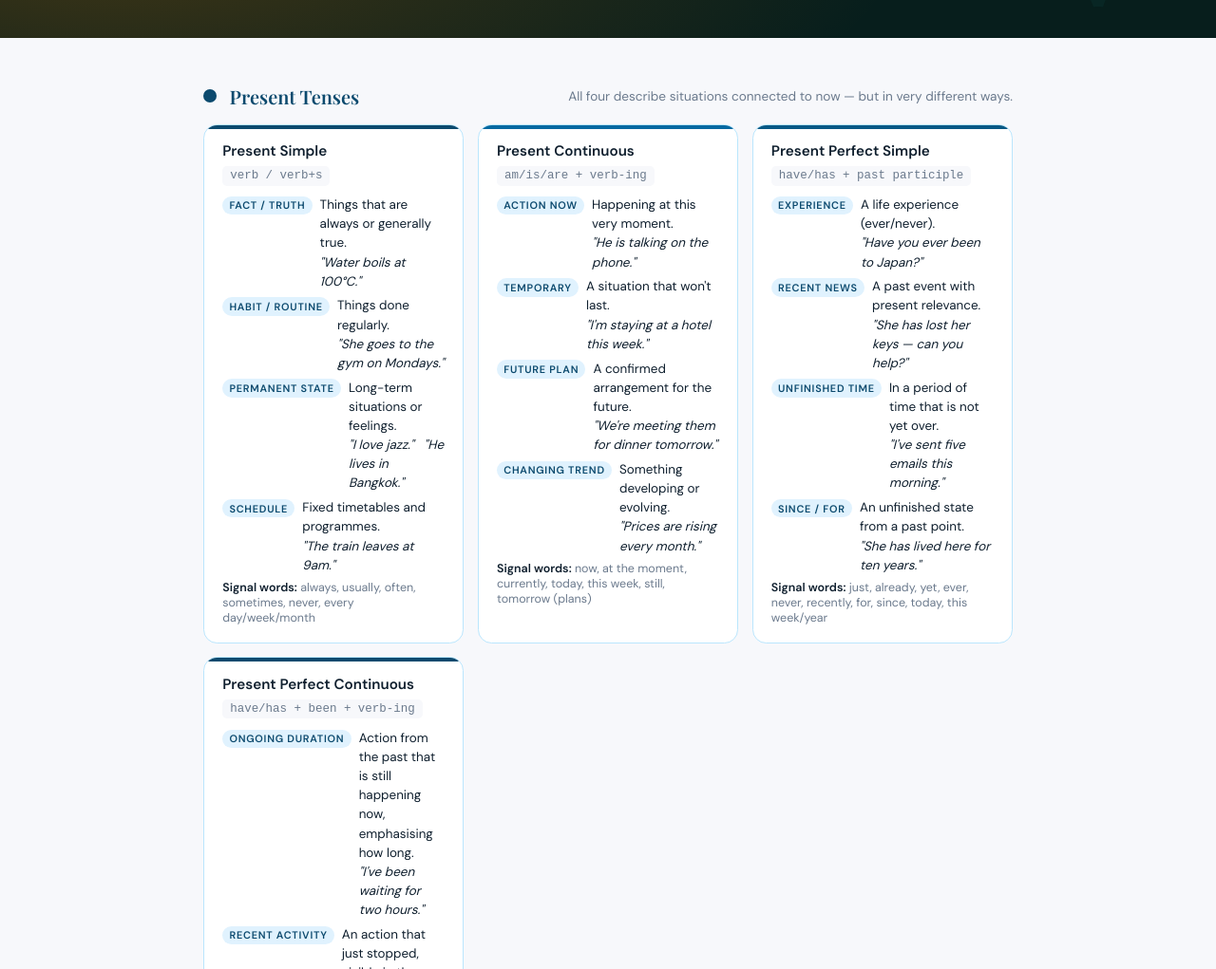
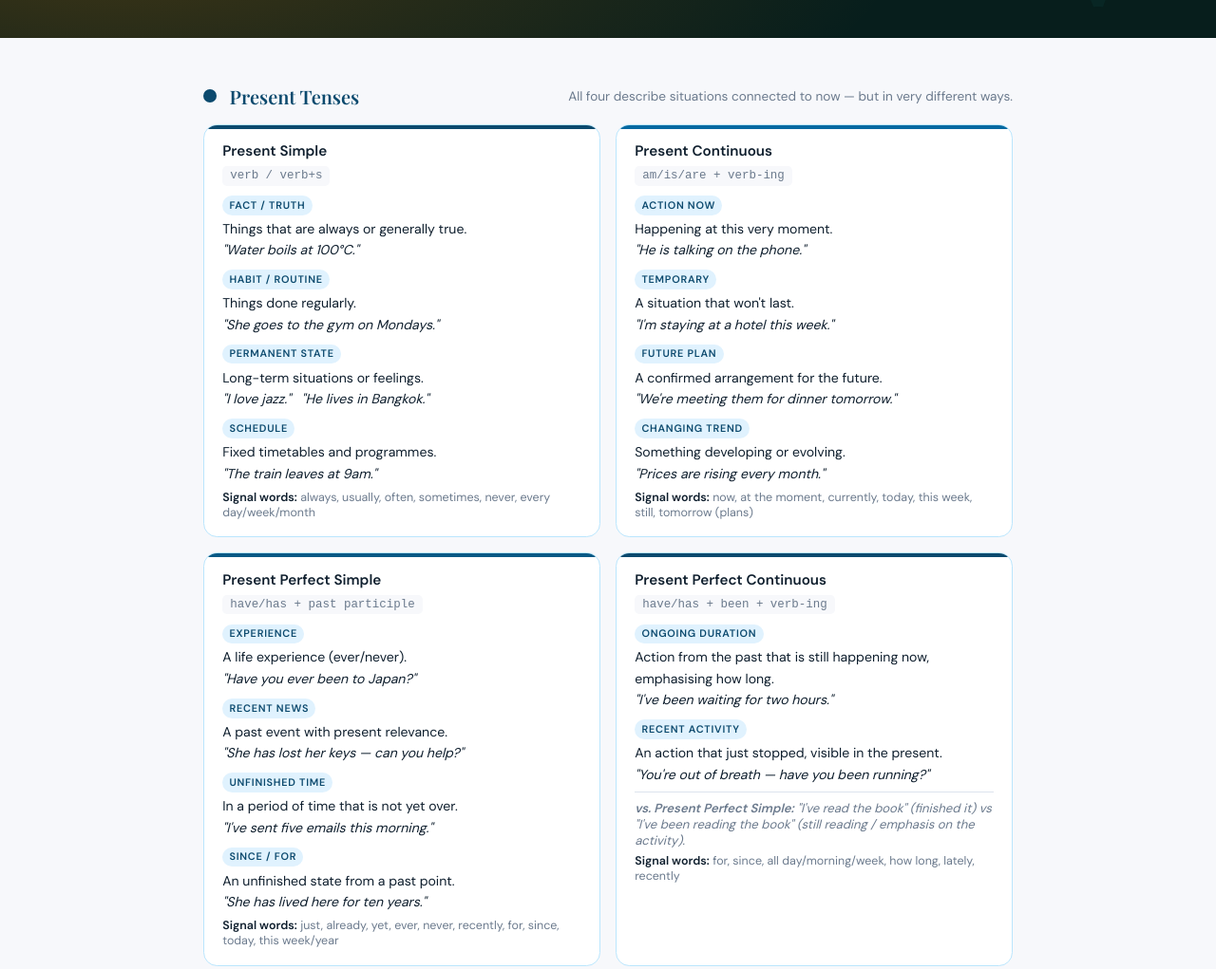
Before and after one commit to AndyMatthews2510/grammar, a plain HTML site: page verb_tenses.html in a window 1280 px wide. Shown: the part 380-1401 px from the top of the page at 95% size. Drawn offline with nearby package versions, Linux system fonts and the light colour scheme; a web font is replaced by a local one.

Commit message:
Add files via upload

```diff
--- a/verb_tenses.html
+++ b/verb_tenses.html
@@ -56,7 +56,7 @@
   .fam-desc{font-size:.85rem;color:var(--muted);margin-left:auto;}
 
   /* tense grid */
-  .tense-grid{display:grid;grid-template-columns:repeat(auto-fit,minmax(260px,1fr));gap:.9rem;margin-bottom:2rem;}
+  .tense-grid{display:grid;grid-template-columns:repeat(auto-fit,minmax(360px,1fr));gap:1rem;margin-bottom:2rem;}
   .tc{background:var(--white);border:1.5px solid var(--border);border-radius:.9rem;padding:1.1rem 1.2rem;position:relative;overflow:hidden;}
   .tc::before{content:'';position:absolute;top:0;left:0;right:0;height:4px;}
 
@@ -80,9 +80,9 @@
 
   .tc-name{font-weight:700;font-size:.95rem;color:var(--ink);margin-bottom:.2rem;}
   .tc-formula{font-size:.78rem;color:var(--muted);font-family:monospace;margin-bottom:.65rem;background:var(--bg);border-radius:.3rem;padding:.2rem .5rem;display:inline-block;}
-  .tc-uses{display:flex;flex-direction:column;gap:.35rem;}
-  .tc-use{display:flex;gap:.5rem;align-items:flex-start;font-size:.84rem;line-height:1.5;}
-  .use-tag{font-size:.68rem;font-weight:700;text-transform:uppercase;letter-spacing:.07em;padding:.1rem .45rem;border-radius:2rem;white-space:nowrap;flex-shrink:0;margin-top:.05rem;}
+  .tc-uses{display:flex;flex-direction:column;gap:.6rem;}
+  .tc-use{font-size:.88rem;line-height:1.6;}
+  .use-tag{display:block;font-size:.68rem;font-weight:700;text-transform:uppercase;letter-spacing:.07em;padding:.1rem .45rem;border-radius:2rem;margin-bottom:.2rem;width:fit-content;}
 
   /* use-tag colours by family */
   .tag-pres{background:var(--pres-lt);color:var(--pres);}
```
